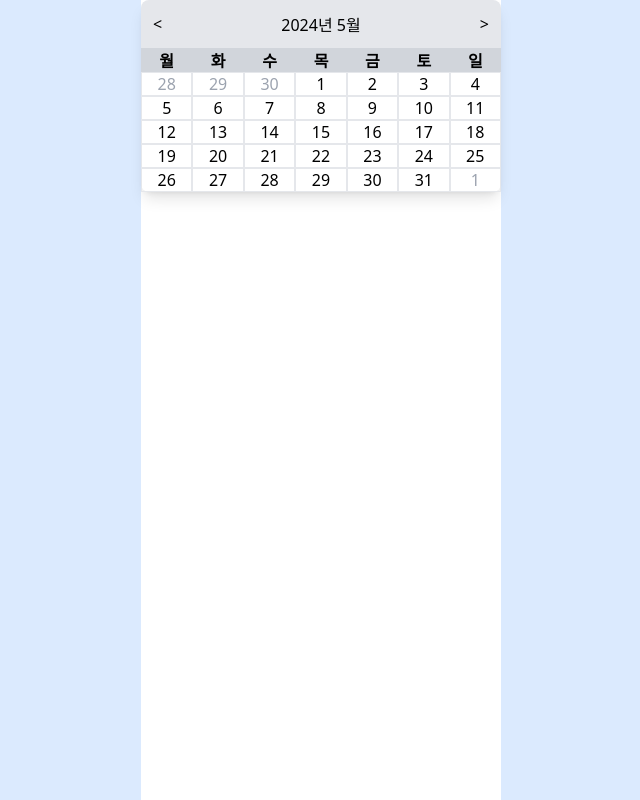
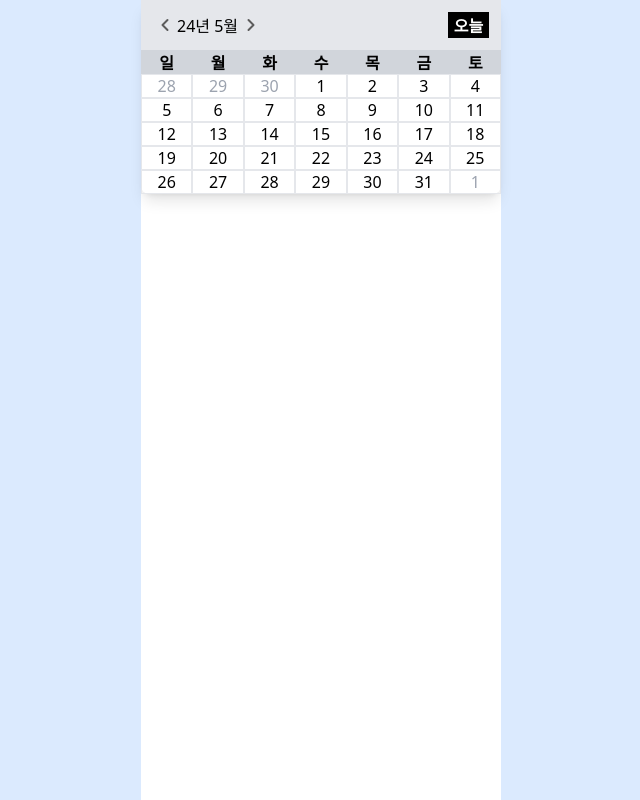
Before and after one commit to team-azito/next-netflix-19th, a Next.js app: page /test in a window 1280 px wide. Shown: the whole page, without its empty margins (319-959 px from the left). Built offline with nearby package versions, Linux system fonts and the light colour scheme; a web font is replaced by a local one.

Commit message:
Feat : 버튼 클릭시 오늘로 이동 구현

```diff
--- a/src/components/AI/Calendar.tsx
+++ b/src/components/AI/Calendar.tsx
@@ -1,27 +1,49 @@
 // components/Calendar.tsx
 "use client";
-
+import LeftArrowIcon from "#/icons/test/btn-leftArrow.svg";
+import RightArrowIcon from "#/icons/test/btn-rightArrow.svg";
 import { useCalendar } from "@/hooks/useCalendar";
+import { useState } from "react";
 
 export default function Calendar() {
-  const WEEK = ["월", "화", "수", "목", "금", "토", "일"];
-  const { year, month, previousMonthDays, currentMonthDays, nextMonthDays, handlePreviousMonth, handleNextMonth } =
-    useCalendar();
+  const WEEK = ["일", "월", "화", "수", "목", "금", "토"];
+  const {
+    year,
+    month,
+    previousMonthDays,
+    currentMonthDays,
+    nextMonthDays,
+    handlePreviousMonth,
+    handleNextMonth,
+    handleTodayButtonClick,
+  } = useCalendar();
 
   return (
     <div className="p-20 w-360pxr rounded-lg bg-white font-sans shadow-lg">
-      <div className="flex items-center justify-between rounded-t-lg bg-gray-200 p-12pxr">
-        <button onClick={handlePreviousMonth}>&lt;</button>
-        <span>
-          {year}년 {month}월
-        </span>
-        <button onClick={handleNextMonth}>&gt;</button>
+      <div className="flex justify-between bg-gray-200 p-12pxr">
+        <div className="flex items-center rounded-t-lg ">
+          <button onClick={handlePreviousMonth}>
+            <LeftArrowIcon alt="이전 달 이동 아이콘" />
+          </button>
+          <span>
+            {String(year).slice(-2, 4)}년 {month}월
+          </span>
+          <button onClick={handleNextMonth}>
+            <RightArrowIcon alt="다음 달 이동 아이콘" />
+          </button>
+        </div>
+        <button
+          onClick={handleTodayButtonClick}
+          className=" text-xs px-2.5 py-1.5 gap-2.5 h-26pxr w-41pxr bg-black font-semibold text-white"
+        >
+          오늘
+        </button>
       </div>
       <div className="py-2 grid grid-cols-7 bg-gray-300 text-center">
         {WEEK.map((day) => (
-          <div key={day} className="font-semibold">
+          <button key={day} className="font-semibold">
             {day}
-          </div>
+          </button>
         ))}
       </div>
       <div className="gap-1 p-2 grid grid-cols-7">
--- a/src/hooks/useCalendar.ts
+++ b/src/hooks/useCalendar.ts
@@ -91,6 +91,11 @@ export const useCalendar = ({ initialYear, initialMonth }: { initialYear?: numbe
     }
   };
 
+  const handleTodayButtonClick = () => {
+    setYear(currentYear);
+    setMonth(currentMonth);
+  };
+
   return {
     year,
     month,
@@ -99,5 +104,6 @@ export const useCalendar = ({ initialYear, initialMonth }: { initialYear?: numbe
     nextMonthDays,
     handlePreviousMonth,
     handleNextMonth,
+    handleTodayButtonClick,
   };
 };
```
Also changed, not shown: public/icons/test/btn-leftArrow.svg (renamed from public/icons/Icons.svg), public/icons/test/btn-rightArrow.svg (added).
